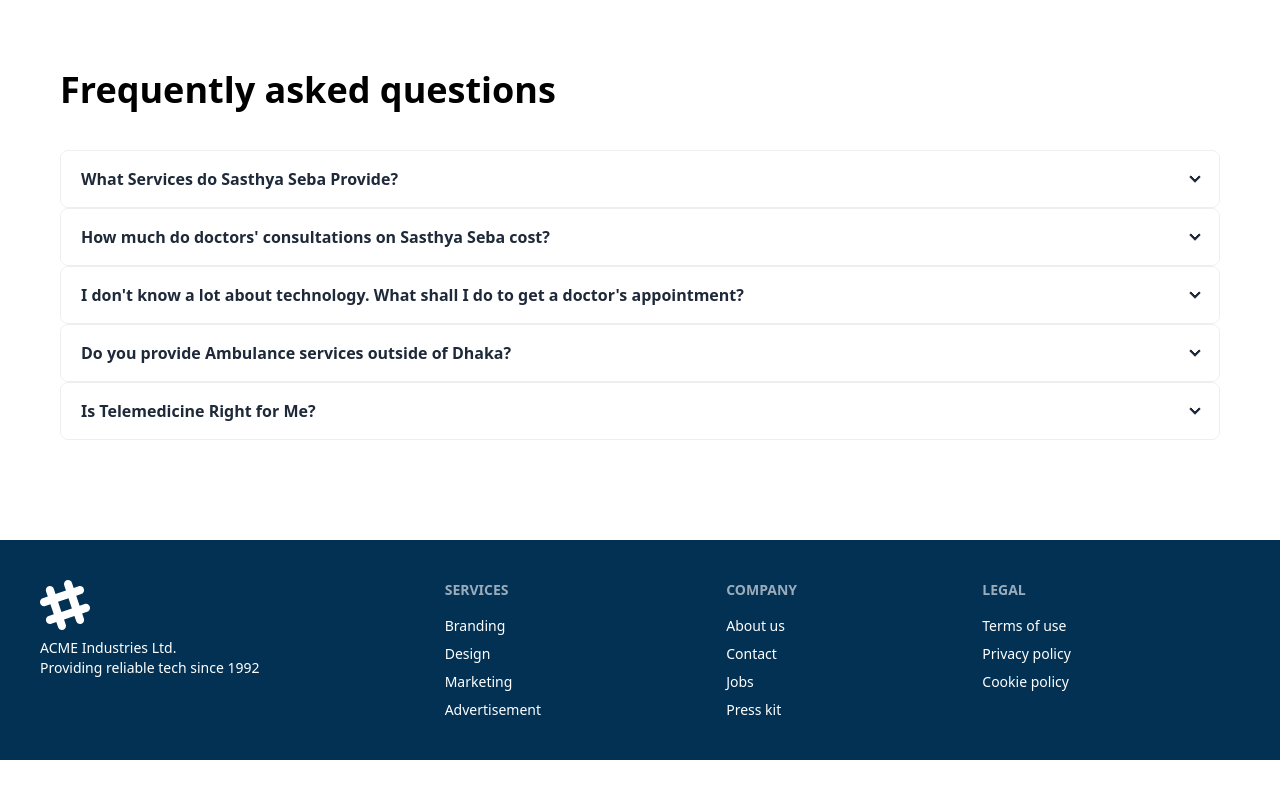
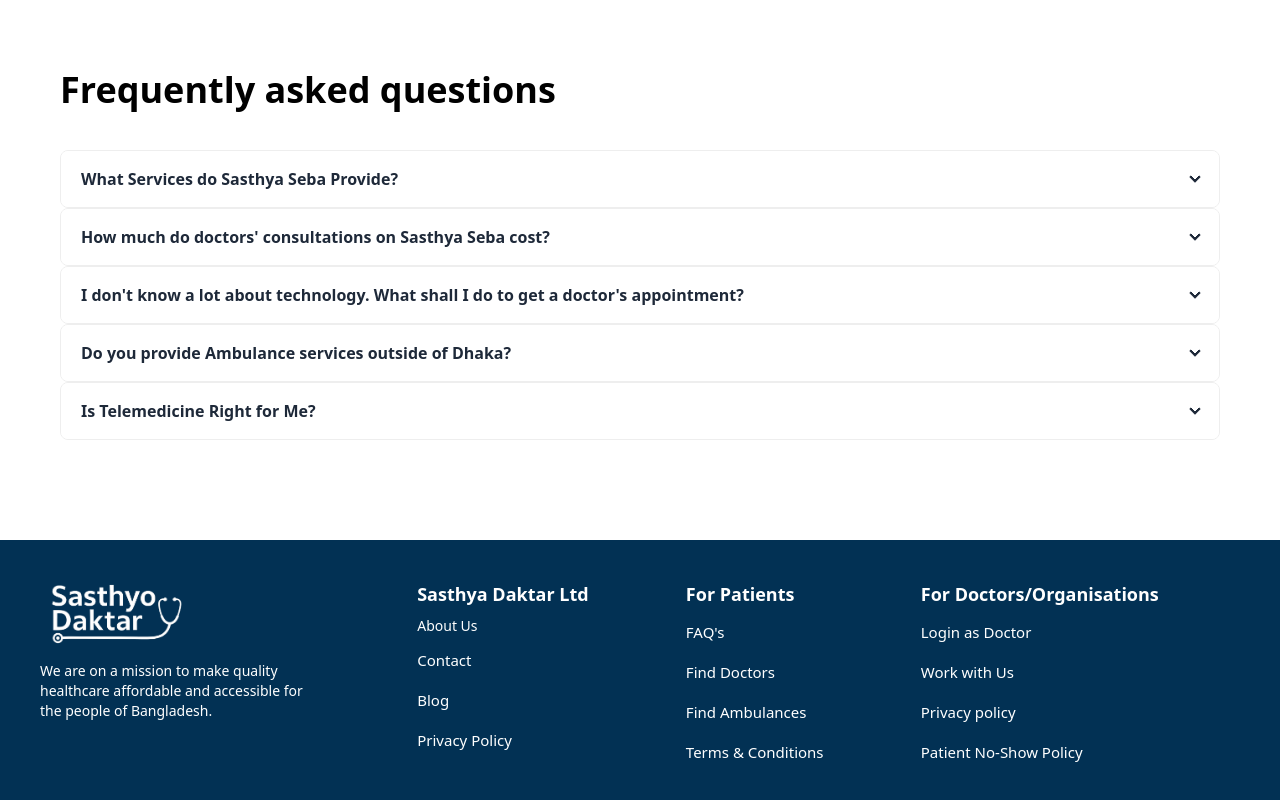
Before and after one commit to rifatjayed/Doctor-Appoinment, a React (Vite) app: page / in a window 1280 px wide. Shown: the part 1782-2582 px from the top of the page. Before the commit the page ends 2542 px from the top, so only its background shows below. Built offline with nearby package versions, Linux system fonts and the light colour scheme.

Commit message:
footer done

```diff
--- a/src/components/Footer.jsx
+++ b/src/components/Footer.jsx
@@ -1,46 +1,68 @@
 import React from "react";
+
+import FooterIcon from "../assets/img/footerimg-removebg-preview.png";
+import { Link } from "react-router";
 
 const Footer = () => {
   return (
     <div>
       <footer className="footer bg-[rgb(2,49,84)] sm:footer-horizontal mt-10 text-white p-10">
-        <aside>
-          <svg
-            width="50"
-            height="50"
-            viewBox="0 0 24 24"
-            xmlns="http://www.w3.org/2000/svg"
-            fillRule="evenodd"
-            clipRule="evenodd"
-            class="fill-current"
-          >
-            <path d="M22.672 15.226l-2.432.811.841 2.515c.33 1.019-.209 2.127-1.23 2.456-1.15.325-2.148-.321-2.463-1.226l-.84-2.518-5.013 1.677.84 2.517c.391 1.203-.434 2.542-1.831 2.542-.88 0-1.601-.564-1.86-1.314l-.842-2.516-2.431.809c-1.135.328-2.145-.317-2.463-1.229-.329-1.018.211-2.127 1.231-2.456l2.432-.809-1.621-4.823-2.432.808c-1.355.384-2.558-.59-2.558-1.839 0-.817.509-1.582 1.327-1.846l2.433-.809-.842-2.515c-.33-1.02.211-2.129 1.232-2.458 1.02-.329 2.13.209 2.461 1.229l.842 2.515 5.011-1.677-.839-2.517c-.403-1.238.484-2.553 1.843-2.553.819 0 1.585.509 1.85 1.326l.841 2.517 2.431-.81c1.02-.33 2.131.211 2.461 1.229.332 1.018-.21 2.126-1.23 2.456l-2.433.809 1.622 4.823 2.433-.809c1.242-.401 2.557.484 2.557 1.838 0 .819-.51 1.583-1.328 1.847m-8.992-6.428l-5.01 1.675 1.619 4.828 5.011-1.674-1.62-4.829z"></path>
-          </svg>
+        <aside className="w-70">
+          <Link to="/" className="flex items-center space-x-2">
+            <img src={FooterIcon} alt="" className="w-[150px]" />
+            {/* <p className="text-2xl font-bold text-blue-400">Medica</p> */}
+          </Link>
           <p>
-            ACME Industries Ltd.
-            <br />
-            Providing reliable tech since 1992
+            We are on a mission to make quality healthcare affordable and
+            accessible for the people of Bangladesh.
           </p>
         </aside>
         <nav>
-          <h6 className="footer-title">Services</h6>
-          <a className="link link-hover">Branding</a>
-          <a className="link link-hover">Design</a>
-          <a className="link link-hover">Marketing</a>
-          <a className="link link-hover">Advertisement</a>
+          <h6 className=" text-white text-lg font-bold">Sasthya Daktar Ltd</h6>
+          <a className="link link-hover hover:text-[#078ff7]">About Us</a>
+          <a className="link link-hover hover:text-[#078ff7] text-[15px] font-normal leading-8">
+            Contact
+          </a>
+          <a className="link link-hover hover:text-[#078ff7] text-[15px] font-normal leading-8">
+            Blog
+          </a>
+          <a className="link link-hover hover:text-[#078ff7] text-[15px] font-normal leading-8">
+            Privacy Policy
+          </a>
         </nav>
         <nav>
-          <h6 className="footer-title">Company</h6>
-          <a className="link link-hover">About us</a>
-          <a className="link link-hover">Contact</a>
-          <a className="link link-hover">Jobs</a>
-          <a className="link link-hover">Press kit</a>
+          <h6 className="text-white text-lg font-bold">For Patients</h6>
+          <a className="link link-hover hover:text-[#078ff7] text-[15px] font-normal leading-8">
+            FAQ's
+          </a>
+          <a className="link link-hover hover:text-[#078ff7] text-[15px] font-normal leading-8">
+            Find Doctors
+          </a>
+          <a className="link link-hover hover:text-[#078ff7] text-[15px] font-normal leading-8">
+            Find Ambulances
+          </a>
+          <a className="link link-hover hover:text-[#078ff7] text-[15px] font-normal leading-8">
+            Terms & Conditions
+          </a>
         </nav>
         <nav>
-          <h6 className="footer-title">Legal</h6>
-          <a className="link link-hover">Terms of use</a>
-          <a className="link link-hover">Privacy policy</a>
-          <a className="link link-hover">Cookie policy</a>
+          <h6 className="text-white text-lg font-bold">
+            For Doctors/Organisations
+          </h6>
+          <a className="link link-hover hover:text-[#078ff7] text-[15px] font-normal leading-8">
+            Login as Doctor
+          </a>
+          <a className="link link-hover hover:text-[#078ff7] text-[15px] font-normal leading-8">
+            {" "}
+            Work with Us
+          </a>
+
+          <a className="link link-hover hover:text-[#078ff7] text-[15px] font-normal leading-8">
+            Privacy policy
+          </a>
+          <a className="link link-hover hover:text-[#078ff7] text-[15px] font-normal leading-8">
+            Patient No-Show Policy
+          </a>
         </nav>
       </footer>
     </div>
```
Also changed, not shown: src/assets/img/footerimg-removebg-preview.png (added), src/assets/img/footerimg.png (added).
